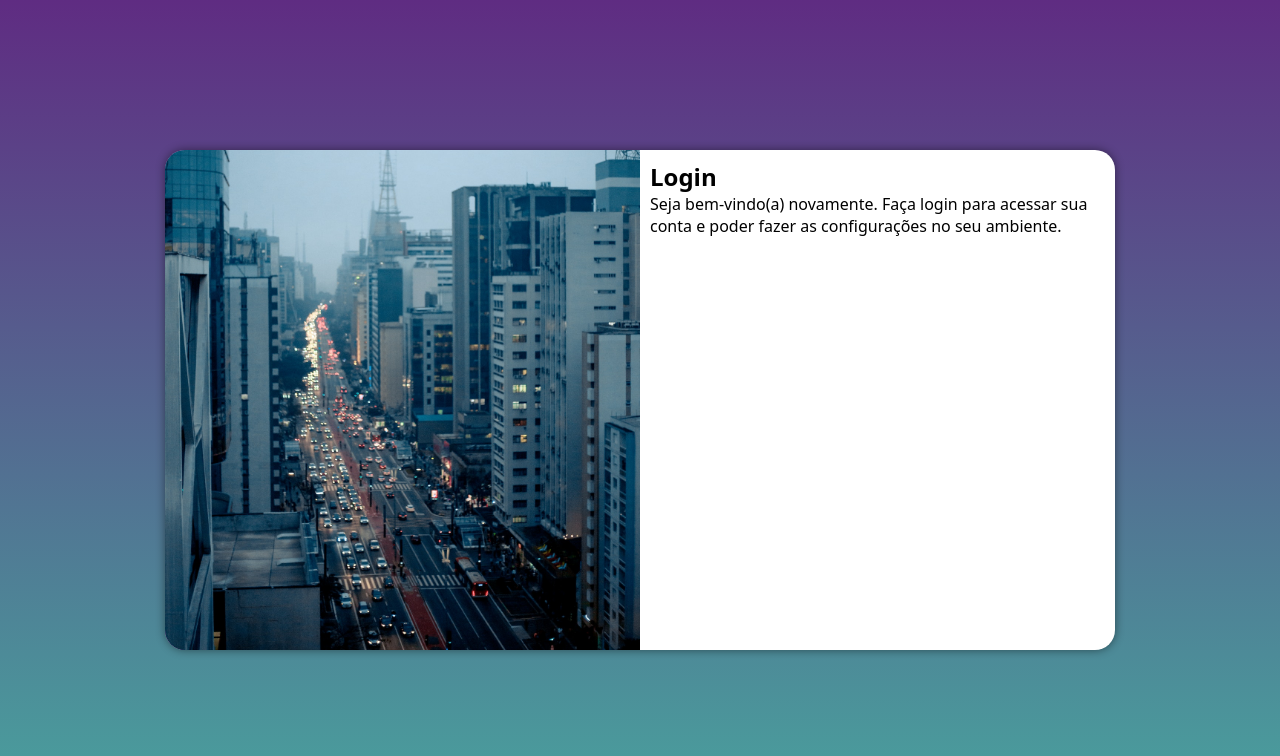
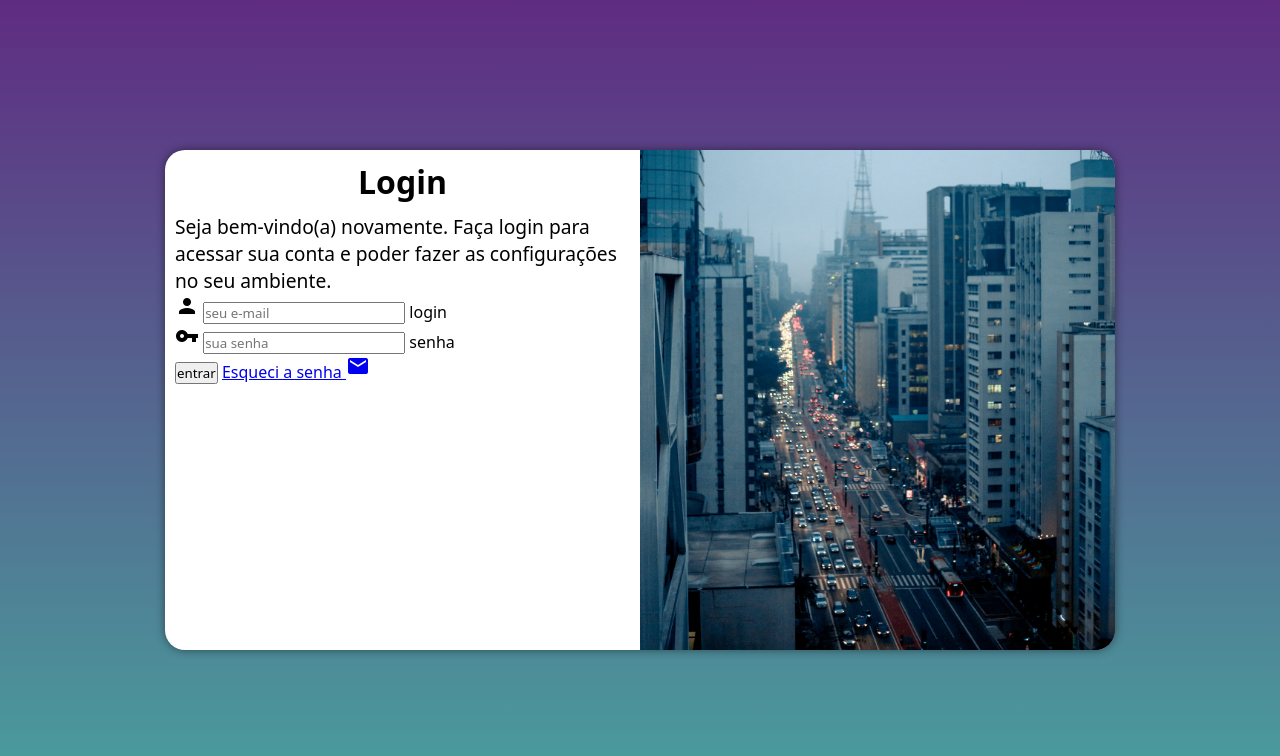
Before and after one commit to Saulo-Josias/projeto-login, a plain HTML site: page index.html in a window 1280 px wide. Drawn offline with Linux system fonts and the light colour scheme.

Commit message:
adicionei o formulário

```diff
--- a/estilos/media.query.css
+++ b/estilos/media.query.css
@@ -33,13 +33,21 @@
     }
 
    section#login > div#imagem {
-        float: left;
+        float: right;
         width: 50%;
         height: 100%;
     }
 
     section#login > div#formulario {
-        float: right;
+        float: left;
         width: 50%;
     }
+
+    div#formulario > h1 {
+        font-size: 2em;
+    }
+
+    div#formulario > p {
+        font-size: 1.2em;
+    }
 }
--- a/estilos/style.css
+++ b/estilos/style.css
@@ -55,3 +55,12 @@ section#login > div#formulario {
     display: block;
     padding: 10px;
 }
+
+div#formulario > h1 {
+    text-align: center;
+    margin-bottom: 10px;
+}
+
+div#formulario > p {
+    font-size: 0.8em;
+}
--- a/index.html
+++ b/index.html
@@ -4,6 +4,7 @@
     <meta charset="UTF-8">
     <meta name="viewport" content="width=device-width, initial-scale=1.0">
     <title>Login</title>
+    <link href="https://fonts.googleapis.com/icon?family=Material+Icons" rel="stylesheet">
     <link rel="stylesheet" href="estilos/style.css">
     <link rel="stylesheet" href="estilos/media.query.css">
 </head>
@@ -12,11 +13,27 @@
         <section id="login">
             <div id="imagem">
                 <!-- aqui vai a imagem no CSS -->
+
             </div>
             <div id="formulario">
                 <h1>Login</h1>
                 <p>Seja bem-vindo(a) novamente. Faça login para acessar sua conta e poder fazer as configurações no seu ambiente.</p>
-                <form action="login.php" method="post"></form>
+                <form action="login.php" method="post" autocomplete="on">
+                    <div class="campo">
+                        <span class="material-icons">person</span>
+                        <input type="email" name="login" id="ilogin" placeholder="seu e-mail" autocomplete="email" required maxlength="30">
+                         <label for="ilogin">login</label>
+                    </div>
+                    <div class="campo">
+                        <span class="material-icons">vpn_key</span>
+                        <input type="password" name="senha" id="isenha" placeholder="sua senha" autocomplete="current-password" required minlength="8" maxlength="20">
+                        <label for="isenha">senha</label>
+                    </div>
+                    <input type="submit" value="entrar">
+                    <a href="esqueci.html">
+                        Esqueci a senha <i class="material-icons">mail</i>
+                    </a>
+                </form>
             </div>
         </section>
     </main>
```
